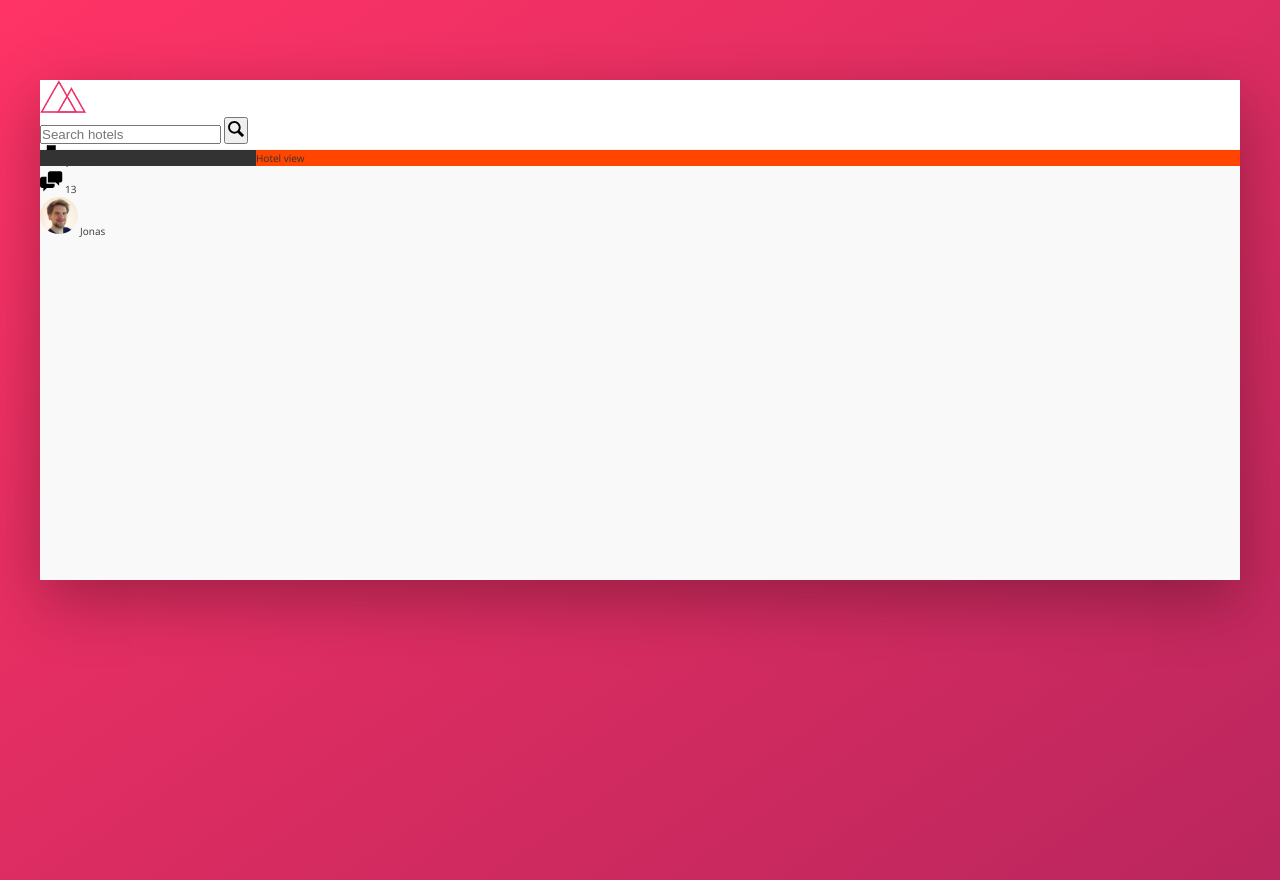
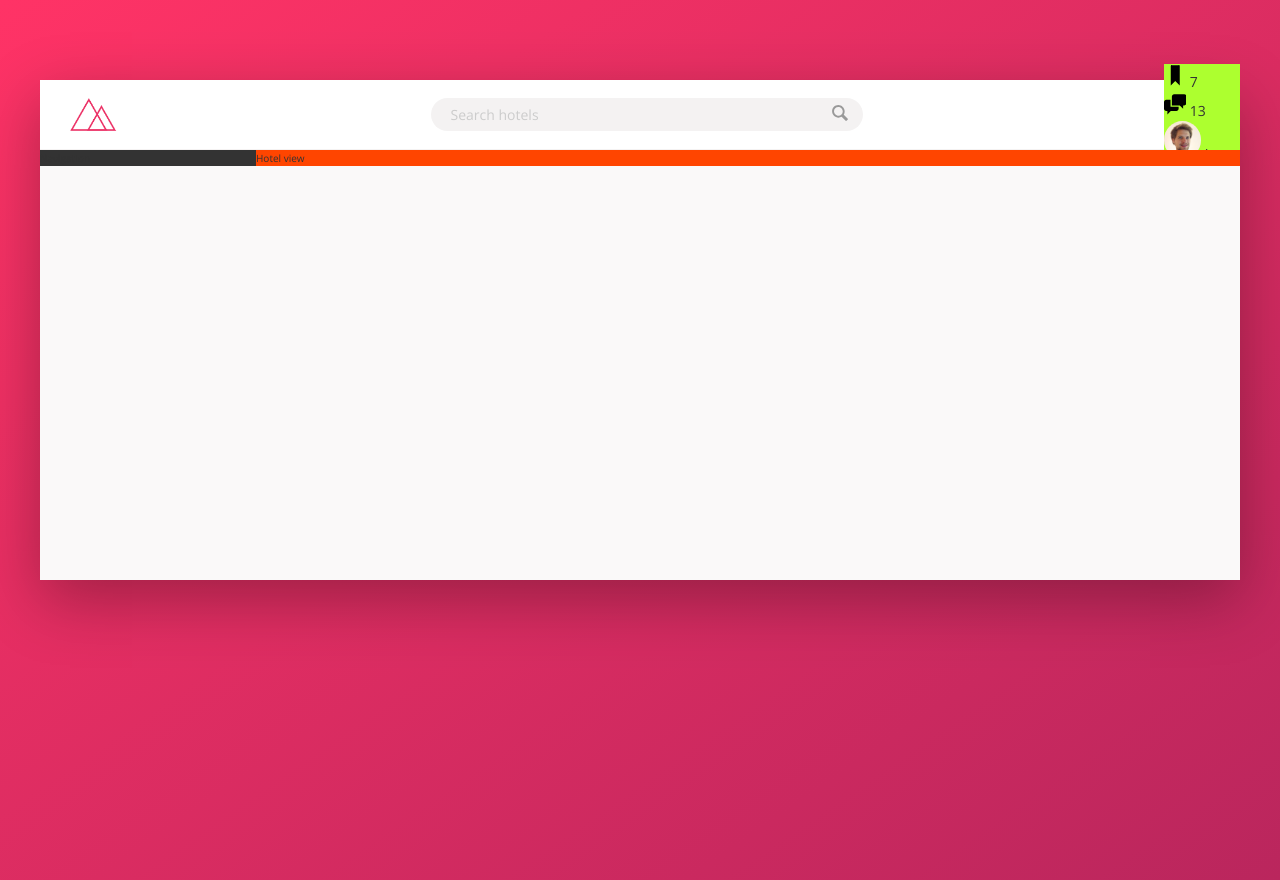
Before and after one commit to markianholovchak/trillo-css-flexbox, a website: page index.html in a window 1280 px wide. Drawn offline with nearby package versions, Linux system fonts and the light colour scheme.

Commit message:
Style search component

```diff
--- a/sass/_components.scss
+++ b/sass/_components.scss
@@ -1,22 +1,55 @@
 //////////////////////////////////////////////////
 // LOGO
-
 .logo {
   height: 3.25rem;
+  margin-left: 3rem;
 }
 
 //////////////////////////////////////////////////
 // SEARCH
 .search {
+  flex: 0 0 40%;
+
+  display: flex;
+  align-items: center;
+  justify-content: center;
   &__input {
+    font-family: inherit;
+    font-size: inherit;
+    color: inherit;
+    background-color: var(--color-grey-light-2);
+    border: none;
+    padding: 0.7rem 2rem;
+    border-radius: 100px;
+    width: 90%;
+    transition: all 0.2s;
+    margin-right: -3.25rem;
+    &:focus {
+      outline: none;
+      width: 100%;
+      background-color: var(--color-grey-light-3);
+    }
+    &::-webkit-input-placeholder {
+      font-weight: 100;
+      color: var(--color-grey-light-4);
+    }
   }
-
+  &__input:focus + &__button {
+    background-color: var(--color-grey-light-3);
+  }
   &__button {
+    border: none;
+    background-color: var(--color-grey-light-2);
+    &:focus {
+      outline: none;
+      transform: translateY(2px);
+    }
   }
 
   &__icon {
     height: 2rem;
     width: 2rem;
+    fill: var(--color-grey-dark-3);
   }
 }
 
@@ -24,6 +57,7 @@
 // USER NAVIGATION
 
 .user-nav {
+  background-color: greenyellow;
   &__icon-box {
   }
   &__icon {
--- a/sass/_layout.scss
+++ b/sass/_layout.scss
@@ -7,9 +7,14 @@
   min-height: 50rem;
 }
 .header {
+  font-size: 1.4rem;
   height: 7rem;
   background-color: #fff;
   border-bottom: 1px solid var(--color-grey-light-2);
+
+  display: flex;
+  justify-content: space-between;
+  align-items: center;
 }
 .content {
   display: flex;
```
Also changed, not shown: css/style.css.
